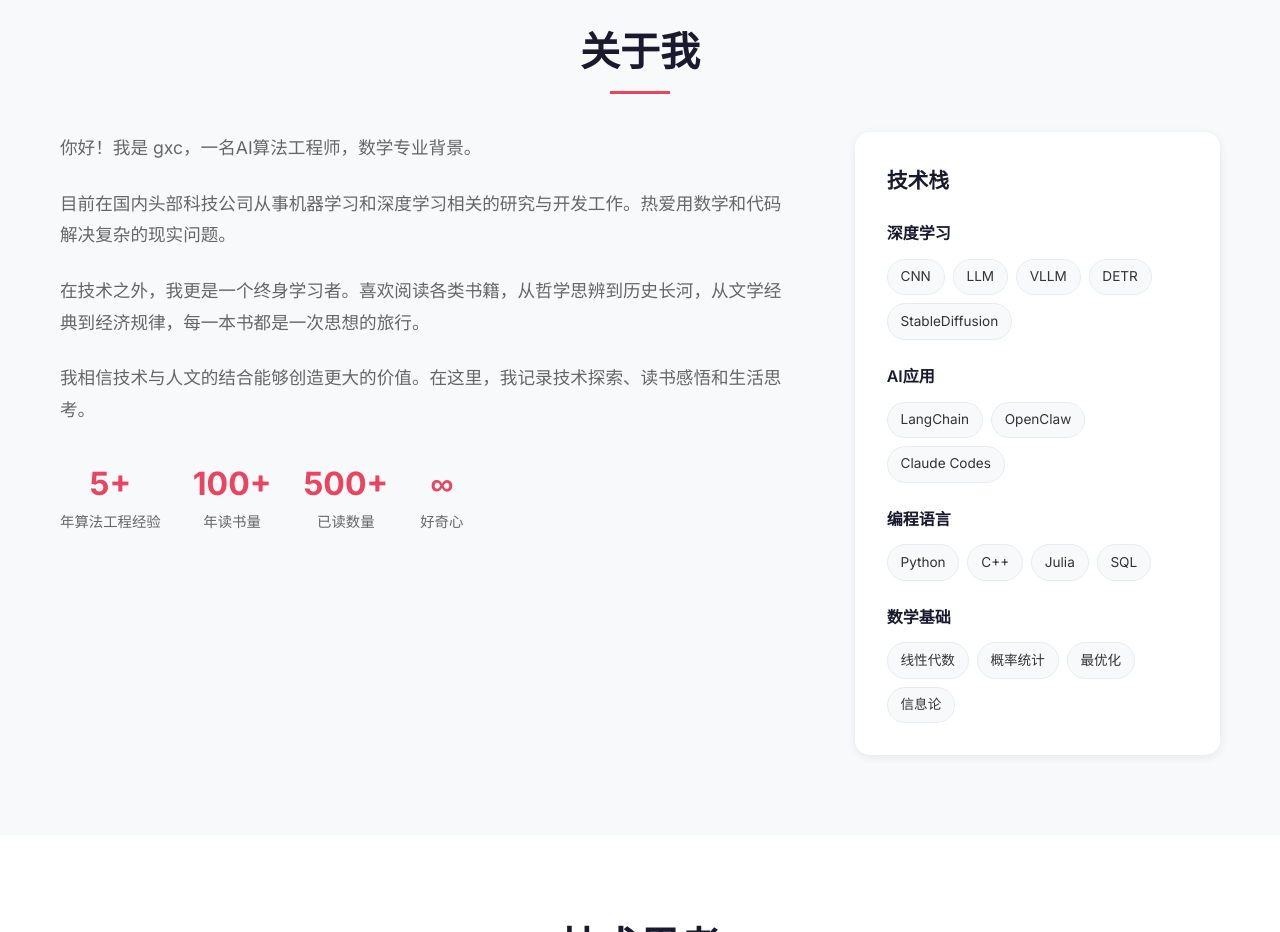
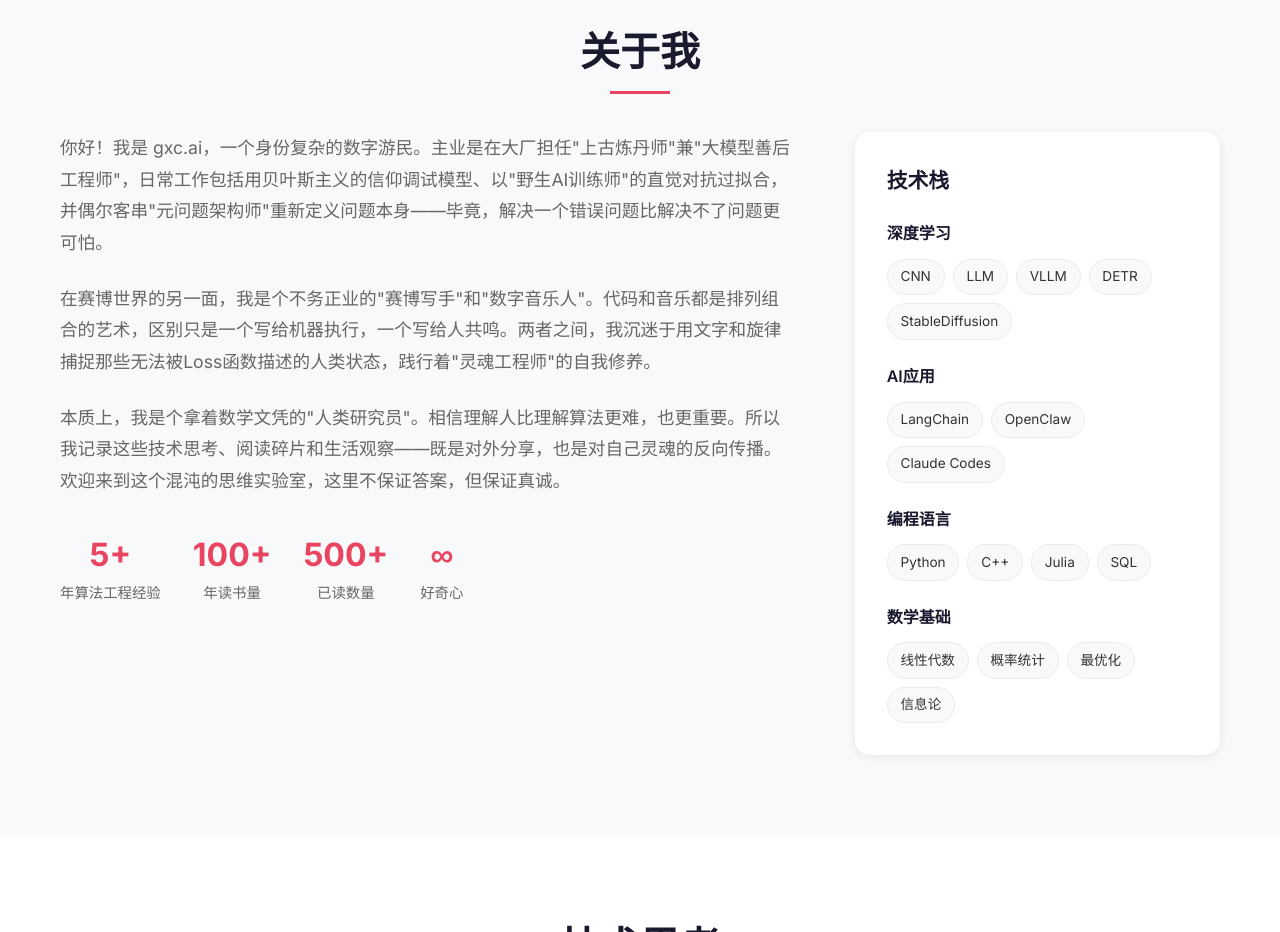
Before and after one commit to caigx111/gxc-ai-web, a plain HTML site: page index.html in a window 1280 px wide. Shown: the part 940-1872 px from the top of the page. Drawn offline with Linux system fonts and the light colour scheme.

Commit message:
update: 更新关于我部分的自我介绍

```diff
--- a/index.html
+++ b/index.html
@@ -69,10 +69,9 @@
                 <h2>关于我</h2>
                 <div class="about-content">
                     <div class="about-text">
-                        <p>你好！我是 gxc，一名AI算法工程师，数学专业背景。</p>
-                        <p>目前在国内头部科技公司从事机器学习和深度学习相关的研究与开发工作。热爱用数学和代码解决复杂的现实问题。</p>
-                        <p>在技术之外，我更是一个终身学习者。喜欢阅读各类书籍，从哲学思辨到历史长河，从文学经典到经济规律，每一本书都是一次思想的旅行。</p>
-                        <p>我相信技术与人文的结合能够创造更大的价值。在这里，我记录技术探索、读书感悟和生活思考。</p>
+                        <p>你好！我是 gxc.ai，一个身份复杂的数字游民。主业是在大厂担任"上古炼丹师"兼"大模型善后工程师"，日常工作包括用贝叶斯主义的信仰调试模型、以"野生AI训练师"的直觉对抗过拟合，并偶尔客串"元问题架构师"重新定义问题本身——毕竟，解决一个错误问题比解决不了问题更可怕。</p>
+                        <p>在赛博世界的另一面，我是个不务正业的"赛博写手"和"数字音乐人"。代码和音乐都是排列组合的艺术，区别只是一个写给机器执行，一个写给人共鸣。两者之间，我沉迷于用文字和旋律捕捉那些无法被Loss函数描述的人类状态，践行着"灵魂工程师"的自我修养。</p>
+                        <p>本质上，我是个拿着数学文凭的"人类研究员"。相信理解人比理解算法更难，也更重要。所以我记录这些技术思考、阅读碎片和生活观察——既是对外分享，也是对自己灵魂的反向传播。欢迎来到这个混沌的思维实验室，这里不保证答案，但保证真诚。</p>
                         <div class="about-stats">
                             <div class="stat">
                                 <strong>5+</strong>
```
